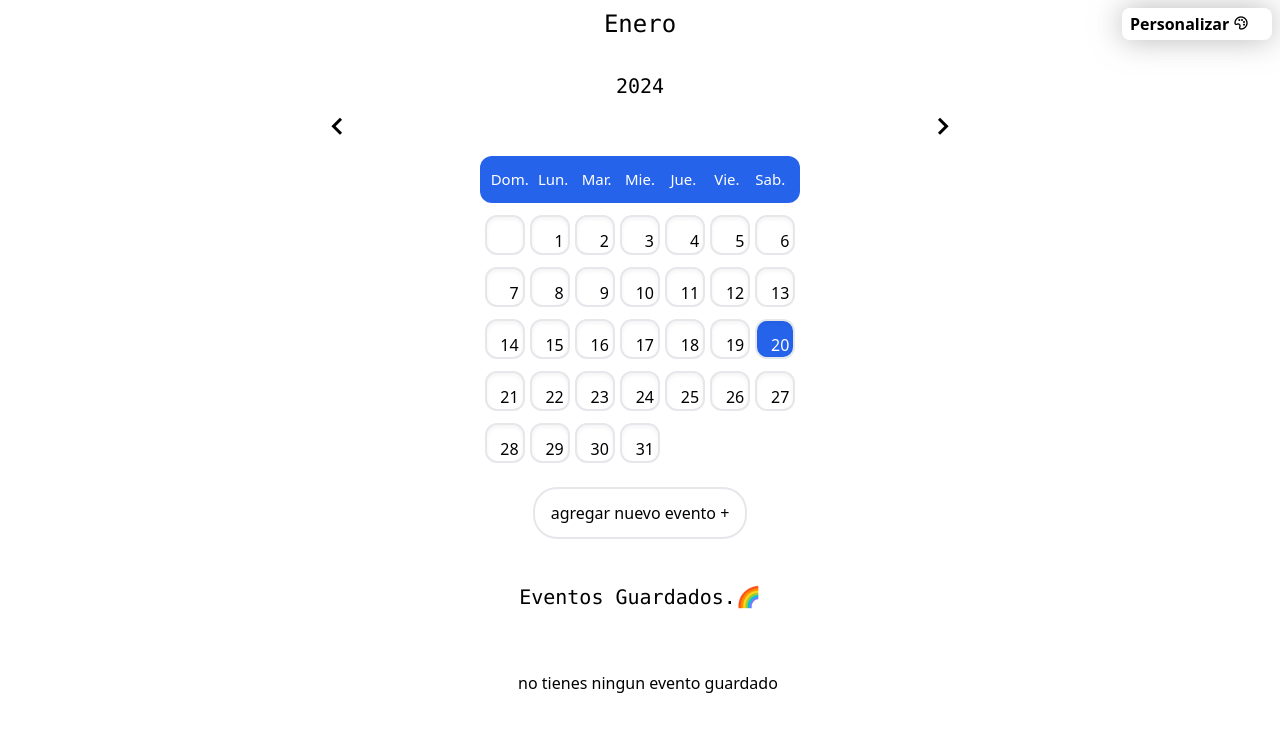
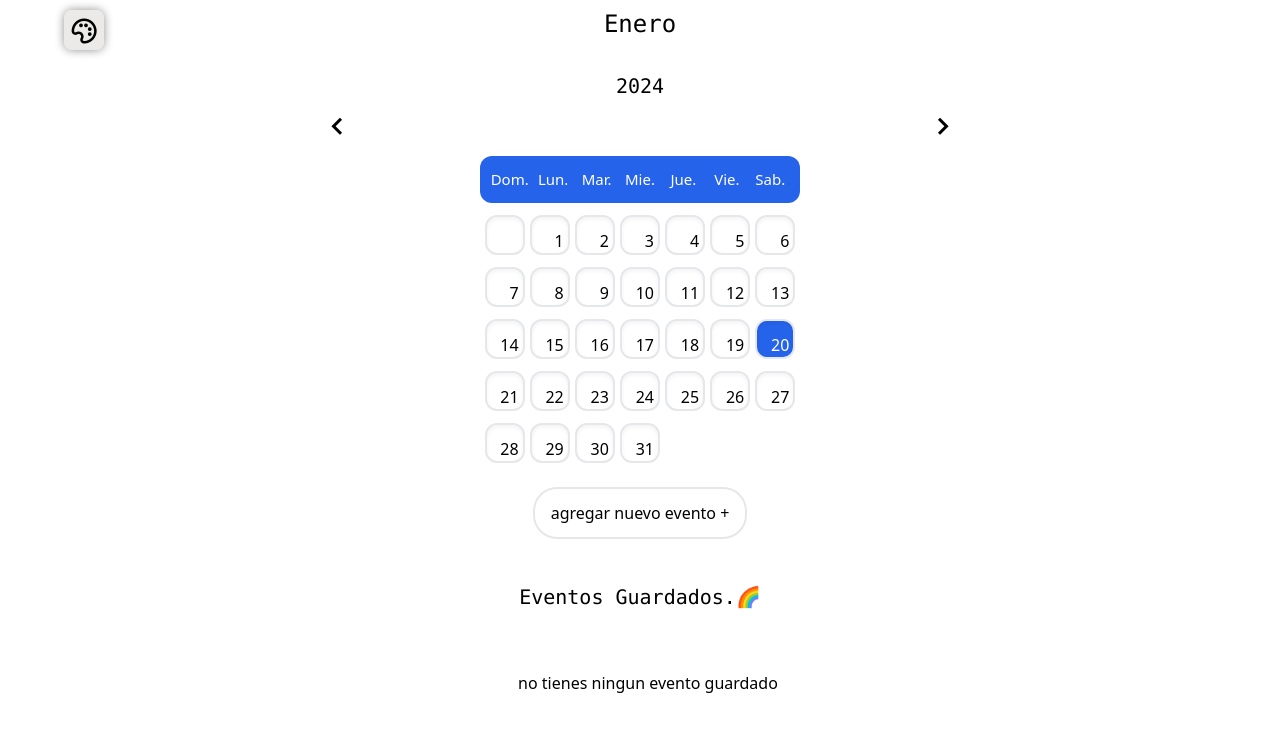
Before and after one commit to brandolyjack21/todo-list-plus-calendar, a React (Vite) app: page / in a window 1280 px wide. Shown: the top 732 px of the page. Built offline with nearby package versions, Linux system fonts and the light colour scheme.

Commit message:
cambio en el diseño de la opcion de los temas

```diff
--- a/src/components/Calendar.jsx
+++ b/src/components/Calendar.jsx
@@ -138,8 +138,8 @@ function Calendar() {
 
   return (
     <section className="w-screen h-auto">
-      <CustomizeTheme/>
-      <section className="w-1/1 flex flex-col items-center font-mono p-2 text-2xl">
+    <CustomizeTheme/>
+      <section className="w-80 flex flex-col items-center font-mono p-2 text-2xl m-auto relative overflow-hidden">
         <h1>{Month[month]}</h1>
         <span className="font-mono pt-8 text-xl">{year}</span>
       </section>
--- a/src/components/CustomizeTheme.jsx
+++ b/src/components/CustomizeTheme.jsx
@@ -26,6 +26,7 @@ const colors = [
 function CustomizeTheme() {
 
     const [ colorTheme, setColorTheme ] = useState()
+    const [clickThemeColor, setClickThemeColor] = useState(false)
     const dispatch = useDispatch()
 
     const selectColor = ( color ) => {
@@ -37,10 +38,10 @@ function CustomizeTheme() {
        setColorTheme('blue')
     },[])
   return (
-    <section className='absolute top-0 right-0 w-32 h-8 px-2 py-1 m-2 overflow-hidden bg-white flex flex-col gap-3 rounded-lg customizeTheme'>
-      <section className='font-sans font-semibold'>Personalizar <i className='bx bx-palette bx-rotate-90'></i></section>
+    <section  className={clickThemeColor ? 'customizeTheme customizeThemeNext': 'customizeTheme'}>
+      <section onClick={() => setClickThemeColor(!clickThemeColor)} className='font-sans font-semibold text-black'><i onClick={() => setClickThemeColor(!clickThemeColor)} className='bx bx-palette bx-rotate-90'></i></section>
       <section>
-        <ul className='grid grid-cols-4 gap-2'>
+        <ul className='w-32 grid grid-cols-4 gap-2'>
             {
               colors.map( (color, index) =>
                 (
--- a/src/index.css
+++ b/src/index.css
@@ -83,11 +83,27 @@
       }
 }
 .customizeTheme{
-    width: 150px;
-    transition: all 1s ease-in-out;
-    box-shadow: 0 0 30px rgba(131, 130, 130, 0.568);
+    display: flex;
+    position: fixed;
+    top: 10px;
+    left: 5vw;
+    flex-direction: column;
+    align-items: center;
+    gap: 10px;
+    overflow: hidden;
+    width: 40px;
+    height: 40px;
+    backdrop-filter: blur(5px);
+    box-shadow: 0 0 10px rgb(145, 144, 144);
+    background-color: rgba(224, 220, 220, 0.623);
+    font-size: 30px;
+    color: white;
+    border-radius: 8px;
+    z-index: 100;
+    transition: all 2s ease-in-out;
 }
 
-.customizeTheme:hover{
-    height: 220px;
+.customizeThemeNext{
+    width: 180px;
+    height: 240px;
 }
```
